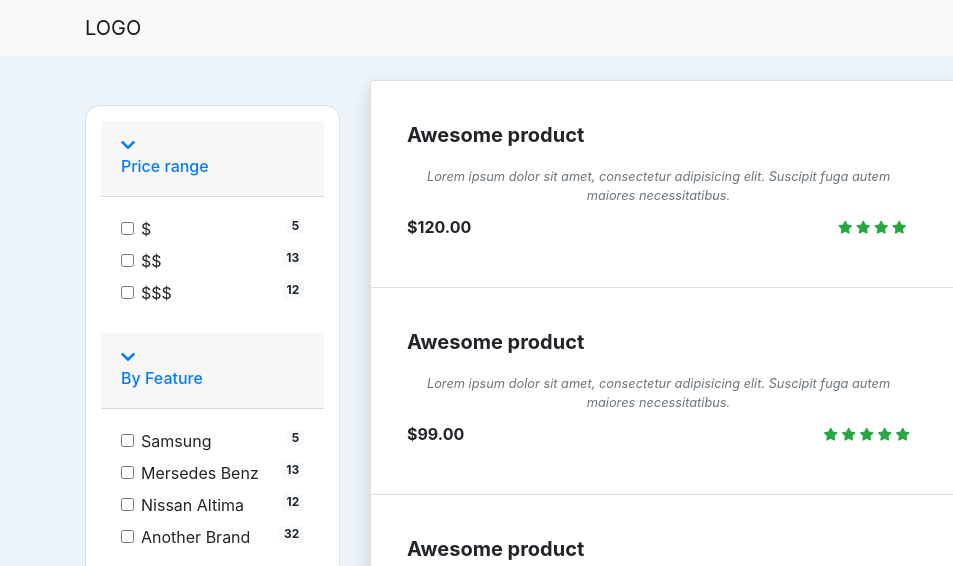
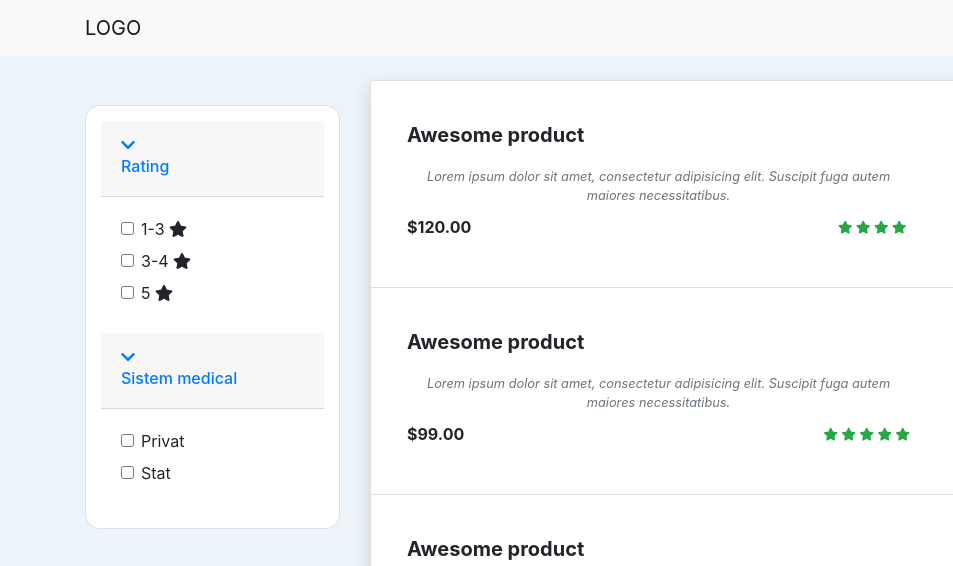
Before and after one commit to speedy4all/doccontrolweb, a website: page Web/search_result.html in a window 1280 px wide. Shown: the top 566 px of the page, 0-953 px from the left. Drawn offline with nearby package versions, Linux system fonts and the light colour scheme; grey boxes are pictures that could not be loaded; some icons are missing.

Commit message:
new filtre

```diff
--- a/Web/search_result.html
+++ b/Web/search_result.html
@@ -44,7 +44,7 @@
 		<header class="card-header">
 			<a href="#" data-toggle="collapse" data-target="#collapse22">
 				<i class="icon-action fa fa-chevron-down"></i>
-				<h6 class="title">Price range </h6>
+				<h6 class="title">Rating </h6>
 			</a>
 		</header>
 		<div class="filter-content collapse" id="collapse22">
@@ -53,22 +53,19 @@
 				<label class="form-check">
 				  <input class="form-check-input" value="" type="checkbox">
 				  <span class="form-check-label">
-				  	<span class="float-right badge badge-light round">5</span>
-				    $
+				    1-3 <i class="fa fa-star"></i>
 				  </span>
 				</label>  <!-- form-check.// -->
 				<label class="form-check">
 				  <input class="form-check-input" value="" type="checkbox">
 				  <span class="form-check-label">
-				  	<span class="float-right badge badge-light round">13</span>
-				    $$
+						3-4 <i class="fa fa-star"></i>
 				  </span>
 				</label> <!-- form-check.// -->
 				<label class="form-check">
 				  <input class="form-check-input" value="" type="checkbox">
 				  <span class="form-check-label">
-				  	<span class="float-right badge badge-light round">12</span>
-				   $$$
+				   5 <i class="fa fa-star"></i>
 				  </span>
 				</label>  <!-- form-check.// -->
 			</form>
@@ -79,7 +76,7 @@
 		<header class="card-header">
 			<a href="#" data-toggle="collapse" data-target="#collapse33">
 				<i class="icon-action fa fa-chevron-down"></i>
-				<h6 class="title">By Feature </h6>
+				<h6 class="title">Sistem medical </h6>
 			</a>
 		</header>
 		<div class="filter-content collapse" id="collapse33">
@@ -88,31 +85,15 @@
 				<label class="form-check">
 				  <input class="form-check-input" value="" type="checkbox">
 				  <span class="form-check-label">
-				  	<span class="float-right badge badge-light round">5</span>
-				    Samsung
+				    Privat
 				  </span>
 				</label>  <!-- form-check.// -->
 				<label class="form-check">
 				  <input class="form-check-input" value="" type="checkbox">
 				  <span class="form-check-label">
-				  	<span class="float-right badge badge-light round">13</span>
-				    Mersedes Benz
+						Stat
 				  </span>
 				</label> <!-- form-check.// -->
-				<label class="form-check">
-				  <input class="form-check-input" value="" type="checkbox">
-				  <span class="form-check-label">
-				  	<span class="float-right badge badge-light round">12</span>
-				    Nissan Altima
-				  </span>
-				</label>  <!-- form-check.// -->
-				<label class="form-check">
-				  <input class="form-check-input" value="" type="checkbox">
-				  <span class="form-check-label">
-				  	<span class="float-right badge badge-light round">32</span>
-				    Another Brand
-				  </span>
-				</label>  <!-- form-check.// -->
 			</form>
 			</div> <!-- card-body.// -->
 		</div> <!-- collapse .// -->
```
